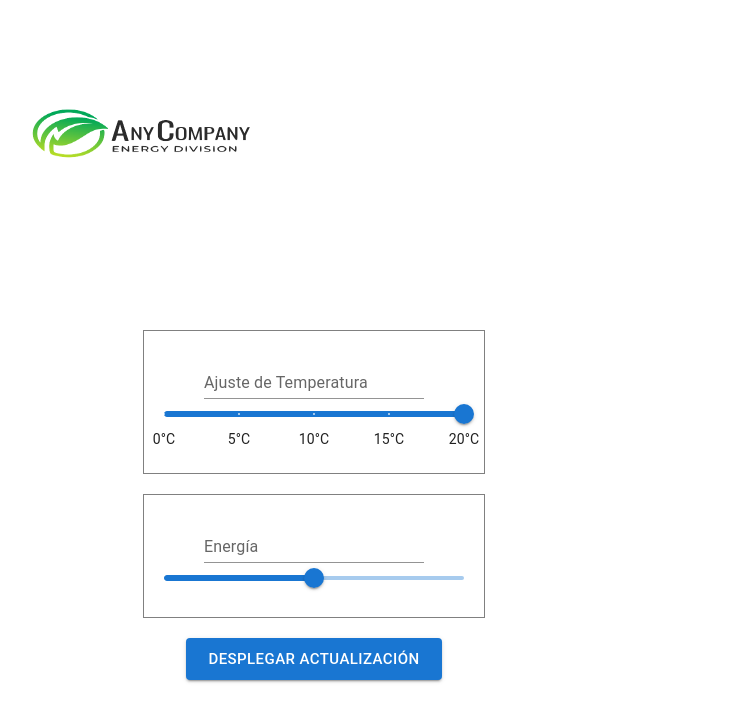
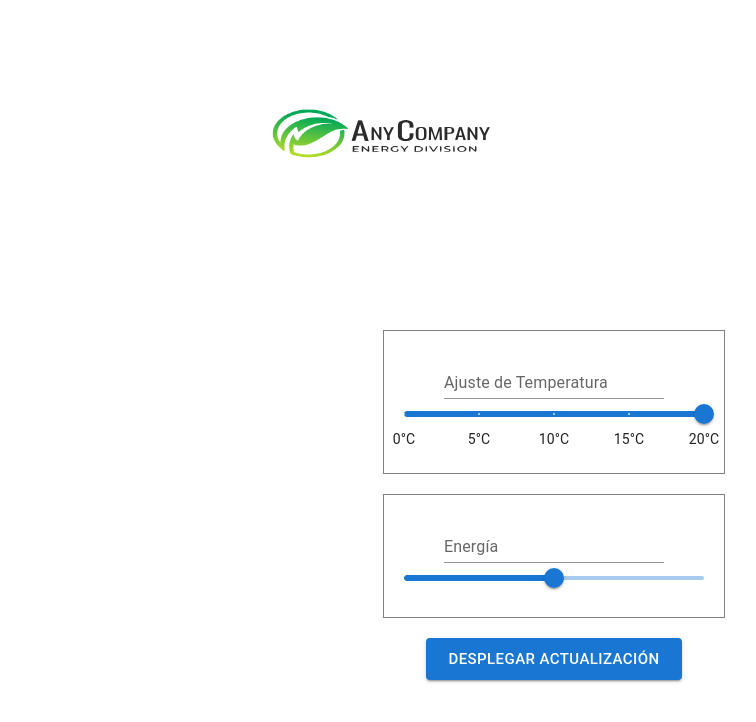
Before and after one commit to doncesargr/ab3frontend, a React (Create React App) app: page / in a window 1280 px wide. Shown: the top 722 px of the page, without its empty margins (86-842 px from the left). Built offline with nearby package versions, Linux system fonts and the light colour scheme.

Commit message:
modified manifest.json

```diff
--- a/src/App.css
+++ b/src/App.css
@@ -1,3 +1,9 @@
+#root {
+  flex-grow: 1;
+  display: flex;
+  justify-content: center;
+  align-items: center;
+}
 .App {
   text-align: center;
   width: 100%;
```
Also changed, not shown: public/logo512.png.
